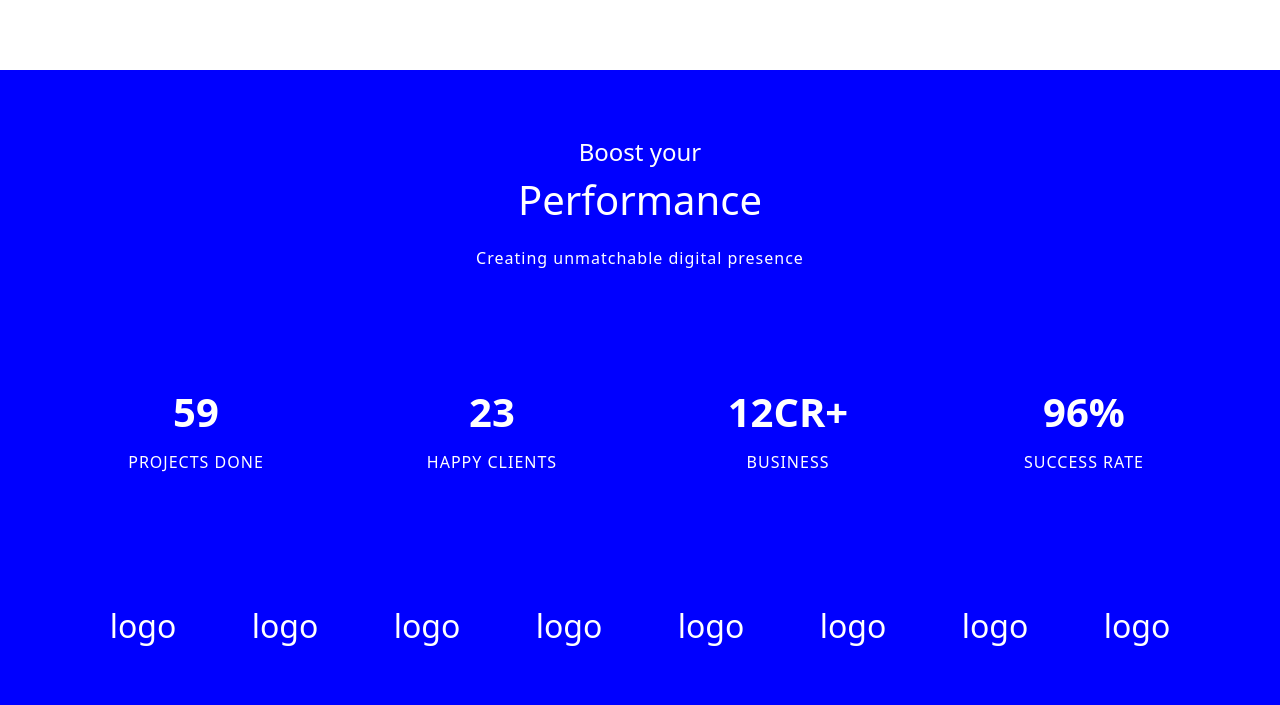
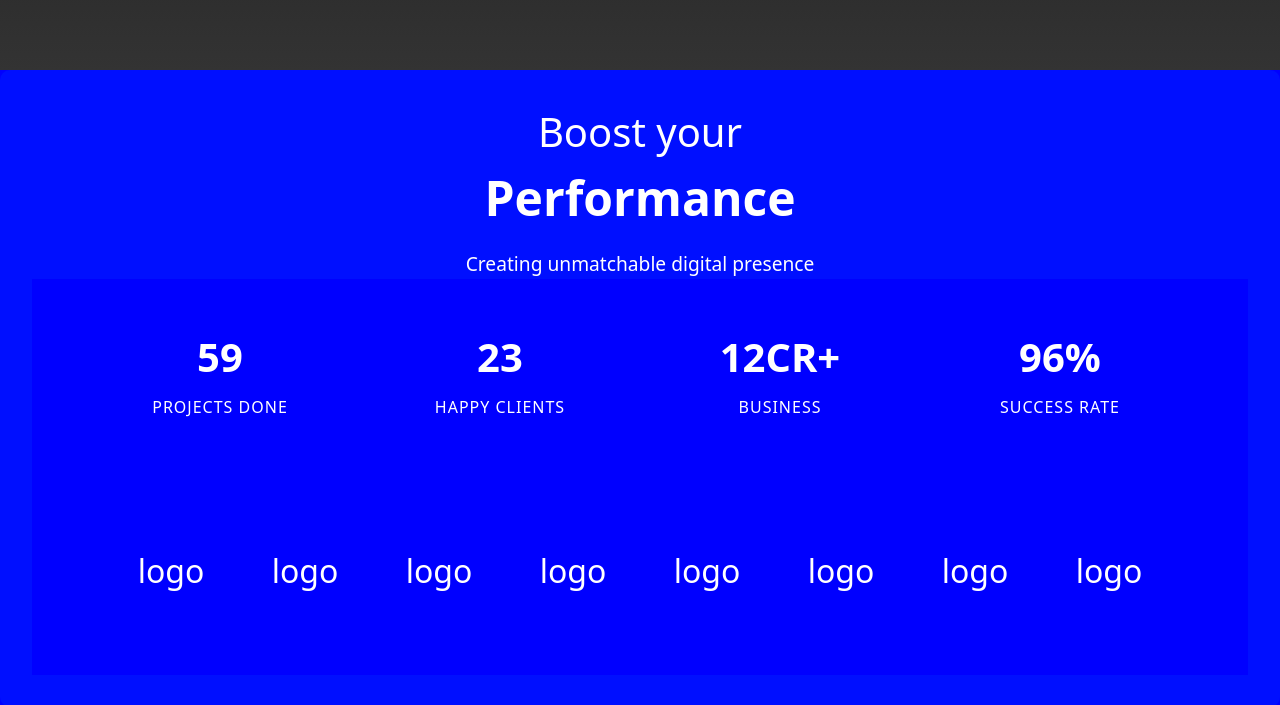
Before and after one commit to marketLube/Marketlub, a React (Vite) app: page / in a window 1280 px wide. Shown: the part 730-1435 px from the top of the page. Built offline with nearby package versions, Linux system fonts and the light colour scheme.

Commit message:
robo section

```diff
--- a/sass/page/Section2/Boost.scss
+++ b/sass/page/Section2/Boost.scss
@@ -1,26 +1,29 @@
 .boost-performance {
-  display: flex;
-  flex-direction: column;
-  align-items: center;
-  justify-content: center;
-  background-color: #0000ff;
-  color: white;
+  position: absolute;
+  width: 100%;
+  transform: translate(-50%, -50%); // Center the content
+  z-index: 2;
   text-align: center;
-  padding: 4rem;
+  color: #fff;
+  background: #000fff;
+  padding: 2rem;
+  border-radius: 10px;
+  // box-shadow: 0 4px 10px rgba(30, 19, 187, 0.3);
+  // transition: transform 0.1s ease-out;
 
   &__title {
-    font-size: 1.5rem;
-    font-weight: thin;
+    font-size: 2.5rem;
     margin: 0;
   }
+
   &__highlight {
-    color: #ffffff;
-    font-size: 2.5rem;
+    font-size: 3rem;
+    font-weight: bold;
+    margin: 0;
   }
 
   &__subtitle {
-    font-size: 1rem;
+    font-size: 1.2rem;
     margin-top: 1rem;
-    letter-spacing: 1px;
   }
 }
--- a/src/App.jsx
+++ b/src/App.jsx
@@ -11,11 +11,11 @@ import { NumberSection } from "./SectionTwo/NumberSection";
 function App() {
   return (
     <>
-      <Robo />
-      <Boost />
-      <NumberSection />
-      <LogoSection />
-      <Paragraph />
+      <div>
+        <Robo />
+        <Boost />
+        <Paragraph />
+      </div>
       <WorkSection />
       <Selected />
       <GridSection />
--- a/src/SectionTwo/Boost.jsx
+++ b/src/SectionTwo/Boost.jsx
@@ -1,13 +1,56 @@
-import React from "react";
+import React, { useEffect, useState } from "react";
 
 export const Boost = () => {
+  const [offsetY, setOffsetY] = useState(0);
+
+  const handleScroll = () => {
+    setOffsetY(window.scrollY);
+  };
+
+  useEffect(() => {
+    window.addEventListener("scroll", handleScroll);
+    return () => window.removeEventListener("scroll", handleScroll);
+  }, []);
+
+  const stats = [
+    { value: "59", label: "Projects Done" },
+    { value: "23", label: "Happy Clients" },
+    { value: "12CR+", label: "Business" },
+    { value: "96%", label: "Success Rate" },
+  ];
+
   return (
-    <div className="boost-performance">
+    <div
+      className="boost-performance"
+      style={{
+        transform: `translateY(-${offsetY * 0.3}px)`, // Adjust parallax speed here
+      }}
+    >
       <h1 className="boost-performance__title">Boost your</h1>
       <h2 className="boost-performance__highlight">Performance</h2>
       <p className="boost-performance__subtitle">
         Creating unmatchable digital presence
       </p>
+
+      <div className="stats-section">
+        {stats.map((stat, index) => (
+          <div key={index} className="stats-section__item">
+            <h2 className="stats-section__value">{stat.value}</h2>
+            <p className="stats-section__label">{stat.label}</p>
+          </div>
+        ))}
+      </div>
+
+      <div className="logo-section">
+        <div>logo</div>
+        <div>logo</div>
+        <div>logo</div>
+        <div>logo</div>
+        <div>logo</div>
+        <div>logo</div>
+        <div>logo</div>
+        <div>logo</div>
+      </div>
     </div>
   );
 };
--- a/styles/sassStyle.css
+++ b/styles/sassStyle.css
@@ -77,18 +77,21 @@
 }
 
 .robot-container {
-  width: 100%;
-  height: 70rem;
-  display: flex;
-  justify-content: center;
-  text-align: center;
-  align-items: center;
+  height: 200vh;
+  width: 100vw;
+  overflow: hidden;
+  position: relative;
+  background: linear-gradient(to bottom, #000, #333);
+  z-index: 1;
+  position: sticky;
 }
-.robot-container .robot-image {
+
+.robot-image {
   width: 100%;
   height: 50%;
 }
-.robot-container .overlay-text {
+
+.overlay-text {
   display: flex;
   font-size: 10rem;
   font-weight: bold;
@@ -96,28 +99,28 @@
 }
 
 .boost-performance {
-  display: flex;
-  flex-direction: column;
-  align-items: center;
-  justify-content: center;
-  background-color: #0000ff;
-  color: white;
+  position: absolute;
+  width: 100%;
+  transform: translate(-50%, -50%);
+  z-index: 2;
   text-align: center;
-  padding: 4rem;
+  color: #fff;
+  background: #000fff;
+  padding: 2rem;
+  border-radius: 10px;
 }
 .boost-performance__title {
-  font-size: 1.5rem;
-  font-weight: thin;
+  font-size: 2.5rem;
   margin: 0;
 }
 .boost-performance__highlight {
-  color: #ffffff;
-  font-size: 2.5rem;
+  font-size: 3rem;
+  font-weight: bold;
+  margin: 0;
 }
 .boost-performance__subtitle {
-  font-size: 1rem;
+  font-size: 1.2rem;
   margin-top: 1rem;
-  letter-spacing: 1px;
 }
 
 .stats-section {
```
Also changed, not shown: sass/page/Section1/robo.scss (+8 -7 lines), 1 other file (tests, documents, lock files or other folders).
